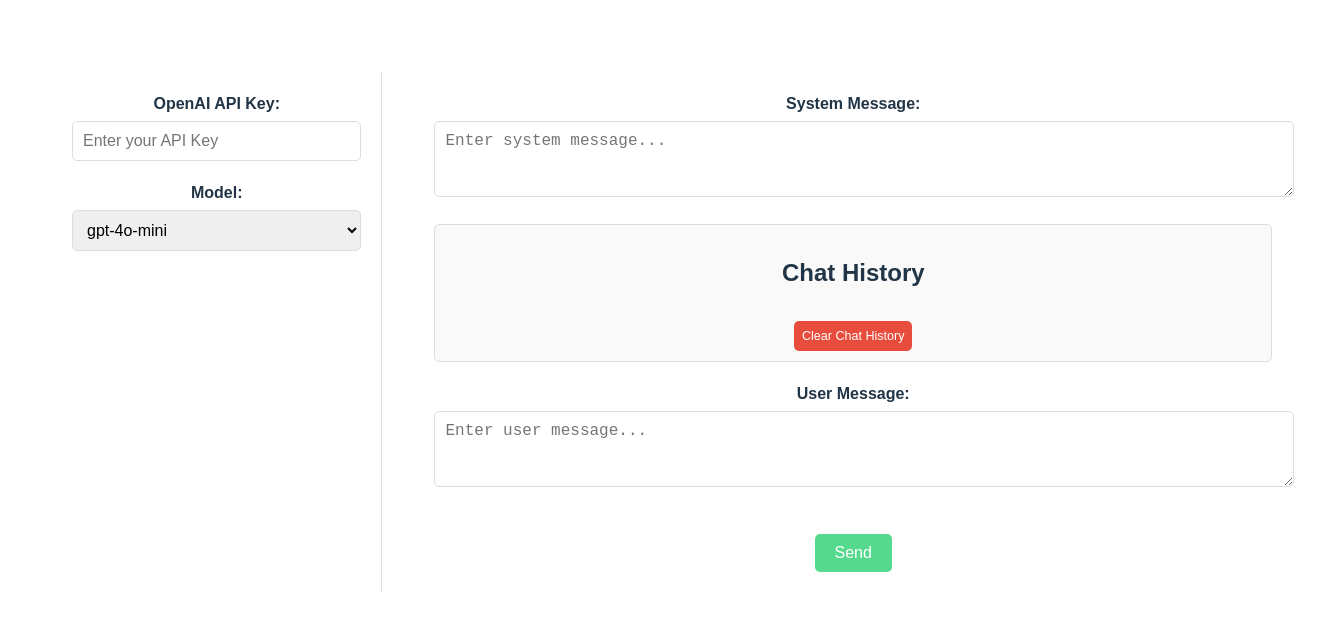
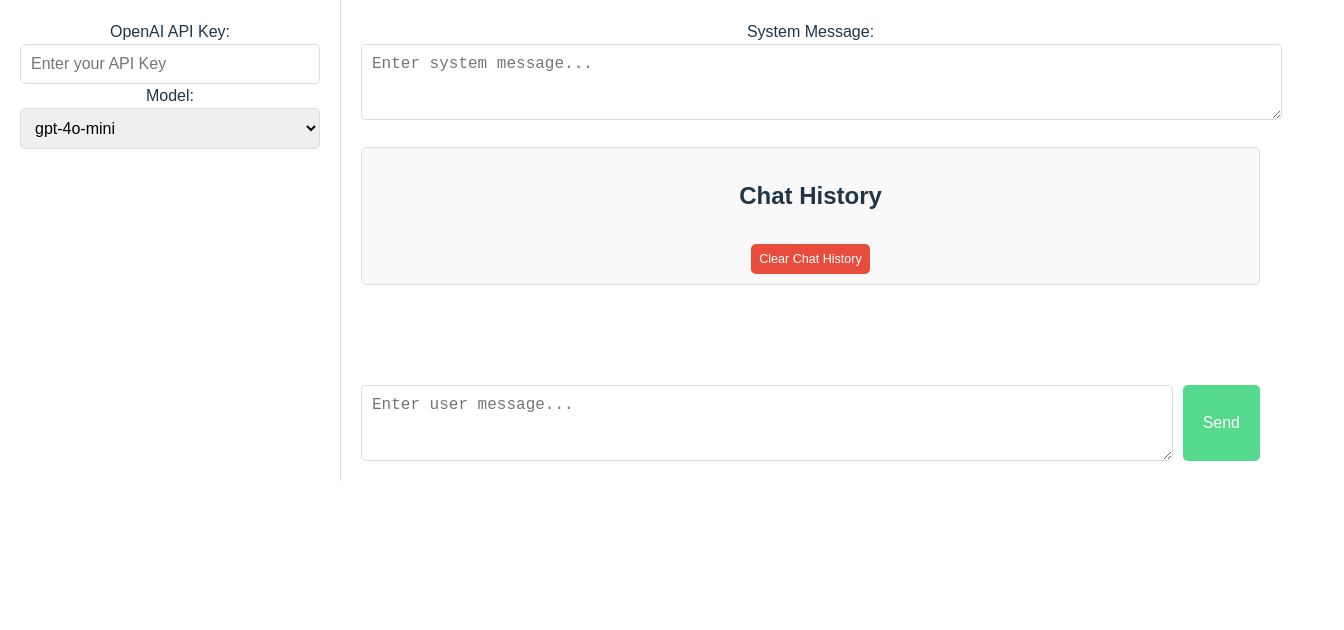
Before and after one commit to JimmyBryant/OpenAI-Text-Generation, a Vue app: page / in a window 1280 px wide. Shown: the top 630 px of the page, 1344 px wide, since content can reach past the window. Built offline with nearby package versions, Linux system fonts and the light colour scheme.

Commit message:
style: 调整样式

```diff
--- a/src/App.vue
+++ b/src/App.vue
@@ -19,6 +19,5 @@ export default defineComponent({
 <style>
 main {
   font-family: Arial, sans-serif;
-  padding: 20px;
 }
 </style>
--- a/src/components/OpenAIForm.vue
+++ b/src/components/OpenAIForm.vue
@@ -40,8 +40,8 @@
             </div>
 
             <!-- 底部: User Message -->
+            <div class="user-message">
                 <div class="field">
-                <label for="userMessage">User Message:</label>
                     <textarea id="userMessage" v-model="userMessage" placeholder="Enter user message..." rows="3"
                         @blur="saveUserMessage"></textarea>
                 </div>
@@ -49,6 +49,7 @@
                 <button @click="sendPrompt" :disabled="loading || !apiKey">
                     {{ loading ? "Generating..." : "Send" }}
                 </button>
+            </div>
         </div>
     </div>
 </template>
@@ -77,7 +78,7 @@ const saveUserMessage = () => localStorage.setItem("userMessage", userMessage.va
 
 // 更新对话记录中的 System Message
 const updateSystemMessage = () => {
-    const systemIndex = messages.value.findIndex((msg: {role: string,content: string}) => msg.role === "system");
+    const systemIndex = messages.value.findIndex((msg: { role: string, content: string }) => msg.role === "system");
     if (systemIndex !== -1) {
         messages.value[systemIndex].content = systemMessage.value;
     } else {
@@ -151,9 +152,8 @@ $font-color: #2c3e50;
 
 .container {
     display: flex;
-    margin: 20px auto;
+    margin: 0 auto;
     font-family: Arial, sans-serif;
-    gap: 2rem;
 
     .left-panel {
         width: 300px;
@@ -169,13 +169,11 @@ $font-color: #2c3e50;
     }
 
     .right-panel {
-        width: 70%;
+        flex: 1;
         padding: 20px;
-
+        position: relative;
         .chat-history {
             margin: 20px 0;
-            max-height: 300px;
-            overflow-y: auto;
             border: 1px solid #ddd;
             padding: 10px;
             border-radius: 5px;
@@ -219,33 +217,20 @@ $font-color: #2c3e50;
             }
         }
     }
-
+    .user-message {
+        display: flex;
+        width: 100%;
+        gap: 2rem;
+        margin-top: 100px;
         .field {
-        margin-bottom: 20px;
-
+            flex: 1;
+            line-height: 0;
             label {
                 font-weight: bold;
-        }
-
-        input,
-        select,
-        textarea {
-            width: 100%;
-            padding: 10px;
-            margin-top: 5px;
-            font-size: 1rem;
-            border: 1px solid #ddd;
-            border-radius: 5px;
-
-            &:focus {
-                outline: none;
-                border-color: $primary-color;
-            }
             }
         }
 
         button {
-        margin-top: 20px;
             padding: 10px 20px;
             font-size: 1rem;
             color: #fff;
@@ -264,4 +249,21 @@ $font-color: #2c3e50;
             }
         }
     }
+    .field{
+        input,
+        select,
+        textarea {
+            width: 100%;
+            padding: 10px;
+            font-size: 1rem;
+            border: 1px solid #ddd;
+            border-radius: 5px;
+
+            &:focus {
+                outline: none;
+                border-color: $primary-color;
+            }
+        }
+    }
+}
 </style>
--- a/src/style.css
+++ b/src/style.css
@@ -59,7 +59,6 @@ button:focus-visible {
 #app {
   width: 100%;
   margin: 0 auto;
-  padding: 2rem;
   text-align: center;
 }
 
```
Also changed, not shown: src/components/HelloWorld.vue (deleted, +0 -41 lines). Lines whose indentation alone changed are shown as unchanged.
